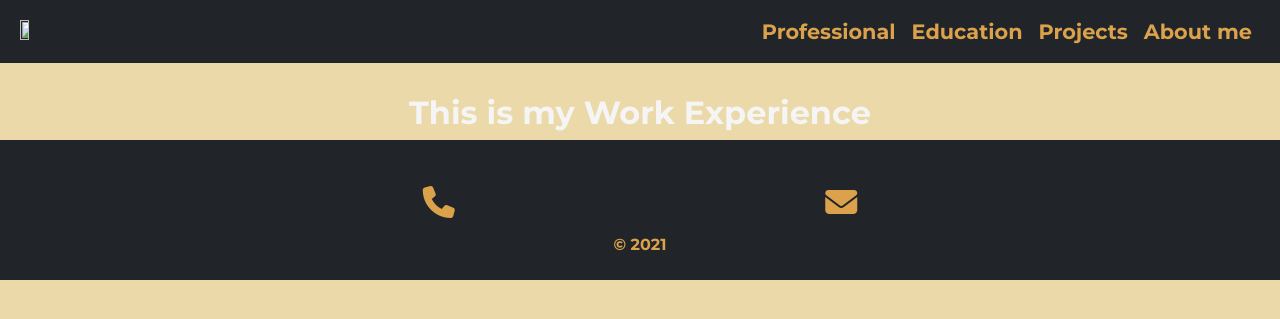
After one commit to Knappenx/mysite, a Django app: page /work/ in a window 1280 px wide. The commit adds this page. Shown: the top 319 px of the page. Run offline with Django 3.2, Linux system fonts and the light colour scheme; data that the repository does not hold is empty; some libraries are stand-ins or nearby versions.

Commit message:
Added and modified templates, modified views

```diff
--- a/mysite/settings.py
+++ b/mysite/settings.py
@@ -80,8 +80,10 @@ DATABASES = {
     'default': {
         'ENGINE': 'django.db.backends.postgresql',
         'NAME': 'mysite',
-        'USER': 'knappenx',
-        'PASSWORD': 'Qwerty@123',
+        'USER': 'adminxnam',
+        #'USER': 'knappenx',
+        'PASSWORD': 'Qwerty123',
+        #'PASSWORD': 'Qwerty@123',
         'HOST': '127.0.0.1',
         'PORT': '5432',
     }
--- a/resume/templates/main_templates/base.html
+++ b/resume/templates/main_templates/base.html
@@ -3,6 +3,7 @@
 <html lang="en">
 <head>
     <meta charset="UTF-8">
+    <!--Check if there is missing content on meta below-->
     <meta http-equiv="X-UA-Compatible" content="IE=edge">
     <meta name="viewport" content="width=device-width, initial-scale=1.0">
     <link href="https://cdn.jsdelivr.net/npm/bootstrap@5.0.2/dist/css/bootstrap.min.css" rel="stylesheet" integrity="sha384-EVSTQN3/azprG1Anm3QDgpJLIm9Nao0Yz1ztcQTwFspd3yD65VohhpuuCOmLASjC" crossorigin="anonymous">
@@ -20,6 +21,10 @@
     {% endblock  %}
 
     {% include 'main_templates/footer.html' %}
+    <!--Elfsite Whatsapp widget-->
+    <script src="https://apps.elfsight.com/p/platform.js" defer></script>
+    <div class="elfsight-app-f5b0b570-1409-4fa9-a7db-6b839f95cece"></div>
+    <script src="https://kit.fontawesome.com/9aa09d3396.js" crossorigin="anonymous"></script>
     <script src="https://cdn.jsdelivr.net/npm/@popperjs/core@2.9.2/dist/umd/popper.min.js" integrity="sha384-IQsoLXl5PILFhosVNubq5LC7Qb9DXgDA9i+tQ8Zj3iwWAwPtgFTxbJ8NT4GN1R8p" crossorigin="anonymous"></script>
     <script src="https://cdn.jsdelivr.net/npm/bootstrap@5.0.2/dist/js/bootstrap.min.js" integrity="sha384-cVKIPhGWiC2Al4u+LWgxfKTRIcfu0JTxR+EQDz/bgldoEyl4H0zUF0QKbrJ0EcQF" crossorigin="anonymous"></script>
 </body>
--- a/resume/templates/main_templates/navbar.html
+++ b/resume/templates/main_templates/navbar.html
@@ -1,7 +1,7 @@
 <nav class="navbar fixed-top navbar-expand-lg bg-dark">
     <div class="container-fluid d-flex align-content-between">
         <div class="ms-2">
-            <a class="navbar-brand" href="{{REPLACE}}"><img class="navbar-icon" src="{{REPLACE}}" /></a>
+            <a class="navbar-brand" href="{{"/"}}"><img class="navbar-icon" src="{{REPLACE}}" /></a>
         </div>
         <div class="me-sm-2">
             <button class="navbar-toggler" type="button" data-bs-toggle="collapse" data-bs-target="#navbarSupportedContent" aria-controls="navbarSupportedContent" aria-expanded="false" aria-label="Toggle navigation">
@@ -10,16 +10,16 @@
             <div class="collapse navbar-collapse" id="navbarSupportedContent">
                 <ul class="navbar-nav me-auto mb-2 mb-lg-0">
                     <li class="nav-item">
-                        <a class="nav-link active" aria-current="page" href="{{REPLACE}}">Professional</a>
+                        <a class="nav-link active" aria-current="page" href="{% url 'resume:work' %}">Professional</a>
                     </li>
                     <li class="nav-item">
-                        <a class="nav-link" href="{{REPLACE}}">Education</a>
+                        <a class="nav-link" href="{% url 'resume:education' %}">Education</a>
                     </li>
                     <li class="nav-item">
-                        <a class="nav-link" href="{{REPLACE}}">Others</a>
+                        <a class="nav-link" href="{% url 'resume:projects' %}">Projects</a>
                     </li>
                     <li class="nav-item">
-                        <a class="nav-link" href="{{REPLACE}}">Projects</a>
+                        <a class="nav-link" href="{% url 'resume:skills' %}">About me</a>
                     </li>
                 </ul>
             </div>
--- /dev/null
+++ b/resume/templates/resume/work.html
@@ -0,0 +1,15 @@
+{% extends 'main_templates/base.html' %}
+
+{% block content %}
+
+    <h1>This is my Work Experience</h1>
+    {% for work_item in work %}
+        <h2>{{ work_item.employee_position }}</h2>
+        <h3>{{ work_item.company_name }}</h3>
+        {% if work_item.current is True %}
+            <h4>From {{ work_item.start_date|date:"F Y" }} to Present</h4>
+        {% else %}
+            <h4>From {{ work_item.start_date|date:"F Y" }} to {{ work_item.end_date|date:"F Y" }}</h4>
+        {% endif %}
+    {% endfor %}
+{% endblock %}
--- a/resume/urls.py
+++ b/resume/urls.py
@@ -5,5 +5,7 @@ app_name = 'resume'
 urlpatterns = [
     path('', views.my_main_view, name='main'),
     path('education/', views.my_education_view, name='education'),
+    path('work/', views.my_work_view, name='work'),
+    path('projects/', views.my_projects_view, name='projects'),
     path('other/', views.my_skills_view, name='skills'),
 ]
--- a/resume/views.py
+++ b/resume/views.py
@@ -1,3 +1,4 @@
+from django.db.models.query import EmptyQuerySet
 from django.shortcuts import render
 from .models import MySocial, MySkills, MyCertificates, MyEducation, MyWorkExperience, MyUser
 
@@ -20,15 +21,23 @@ def my_education_view(request):
     }
     return render(request, 'resume/edu.html', context)
 
+def my_work_view(request):
+    work = MyWorkExperience.objects.all()
+    context = {
+        "work": work,
+    }
+    return render(request, 'resume/work.html', context)
+
 def my_skills_view(request):
-    tech_skill = MySkills.objects.filter(skill_is_tech = True)
-    lang_skill = MySkills.objects.filter(skill_is_language = True)
-    other_skill = MySkills.objects.filter(skill_is_other = True)
-    soft_skill = MySkills.objects.filter(skill_is_soft = True)
+    tech_skill = (MySkills.objects.filter(skill_is_tech = True),"Tech Skills",)
+    lang_skill = (MySkills.objects.filter(skill_is_language = True), "Languages")
+    other_skill = (MySkills.objects.filter(skill_is_other = True), "Other Skils")
+    soft_skill = (MySkills.objects.filter(skill_is_soft = True), "Soft skills")
+    skill_list = [tech_skill, lang_skill, other_skill, soft_skill]
     context = {
-        "tech_skill":tech_skill,
-        "lang_skill":lang_skill,
-        "other_skill":other_skill,
-        "soft_skill":soft_skill
+        "skill_list":skill_list,
     }
     return render(request, 'resume/skills.html', context)
+
+def my_projects_view(request):
+    return render(request, 'resume/projects.html', {})
```
Also changed, not shown: resume/templates/resume/projects.html (added, +7 -0 lines), resume/templates/resume/skills.html (+26 -13 lines).
